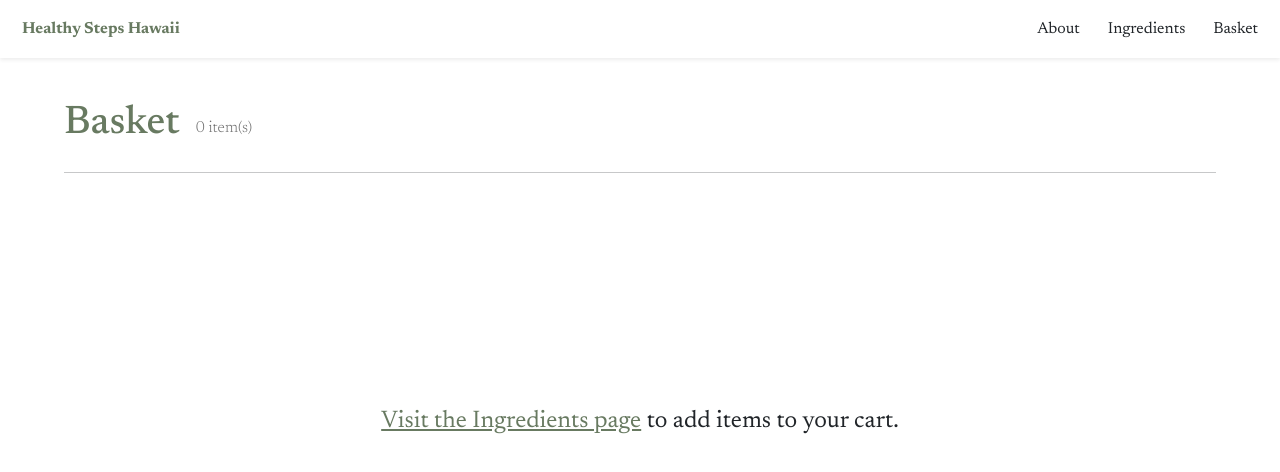
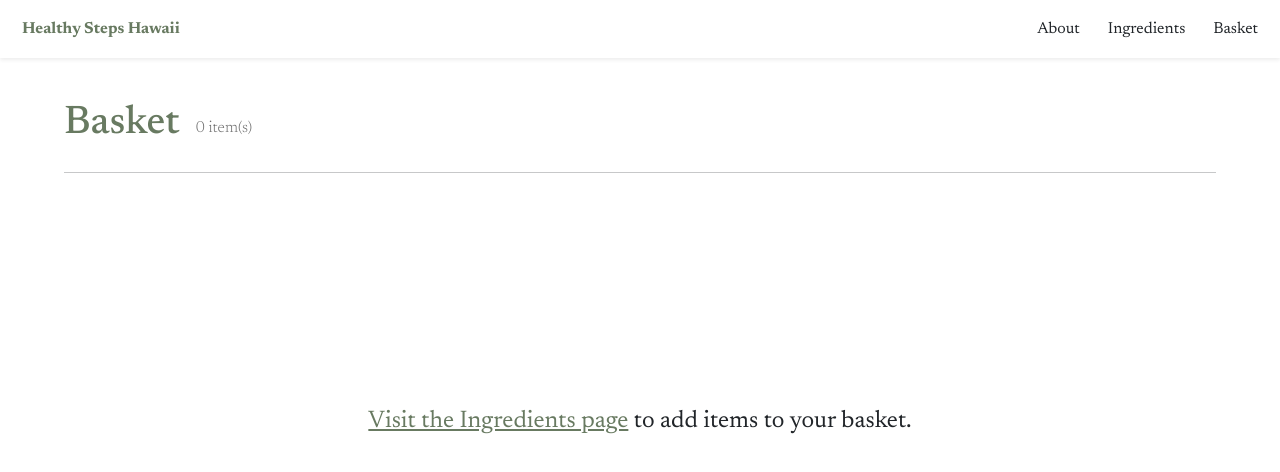
Before and after one commit to Chris-Tamayo/healthy-steps-hawaii-recipes, a React (Vite) app in the folder client/: page /#/ in a window 1280 px wide. Both pictures are taken after a click on the button "Basket". Shown: the top 472 px of the page. Built offline with nearby package versions, Linux system fonts and the light colour scheme.

Commit message:
Change font size with device size

```diff
--- a/client/src/views/BasketPage/BasketPage.css
+++ b/client/src/views/BasketPage/BasketPage.css
@@ -33,3 +33,15 @@
 .empty-cart-container button:hover {
   color: var(--ternary-color);
 }
+
+@media (max-width: 768px) {
+  .empty-cart-container {
+    font-size: 1rem;
+  }
+}
+
+@media (max-width: 375px) {
+  .empty-cart-container {
+    font-size: 0.75rem;
+  }
+}
--- a/client/src/views/BasketPage/BasketPage.jsx
+++ b/client/src/views/BasketPage/BasketPage.jsx
@@ -49,7 +49,7 @@ const BasketPage = () => {
               >
                 Visit the Ingredients page
               </button>
-              &nbsp;to add items to your cart.
+              &nbsp;to add items to your basket.
             </p>
           </div>
         )}
```
